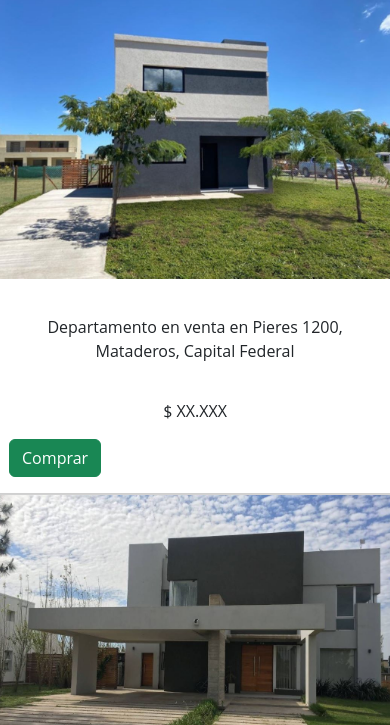
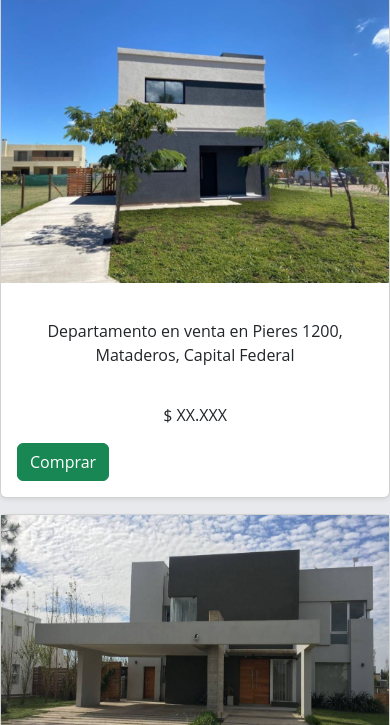
Before and after one commit to LautaroChaves/Mi-Repositorio, a plain HTML site: page pages/comprar.html in a window 390 px wide. Shown: the part 119-844 px from the top of the page. Drawn offline with nearby package versions, Linux system fonts and the light colour scheme.

Commit message:
modificando el responsive

```diff
--- a/css/styles.css
+++ b/css/styles.css
@@ -485,13 +485,6 @@ footer {
 .card-text {
     padding: 20px;
 }
-@media (max-width: 575px) {
-    .col {
-        margin: 0;
-        padding: 0;
-    }
-
-}
 /* SECCION DE BLOG */
 .carousel-item {
     height: 80vh;
@@ -502,7 +495,6 @@ footer {
         height: 100%;
         width: auto;
     }
-
 }
 .carousel-caption {
     bottom: 200px;
@@ -558,10 +550,6 @@ footer {
         padding: 0;
         margin: 0;
     }
-}
-@media (min-width: 580px) {
-
-
 }
 
 /* GALERIA */
```
Also changed, not shown: pages/blog.html (line endings or trailing spaces).
